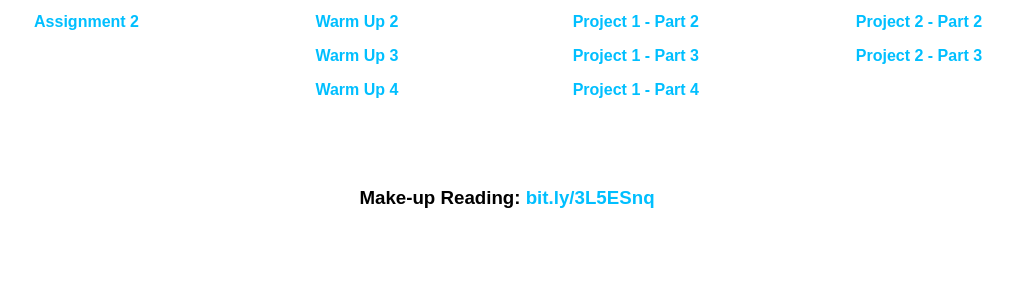
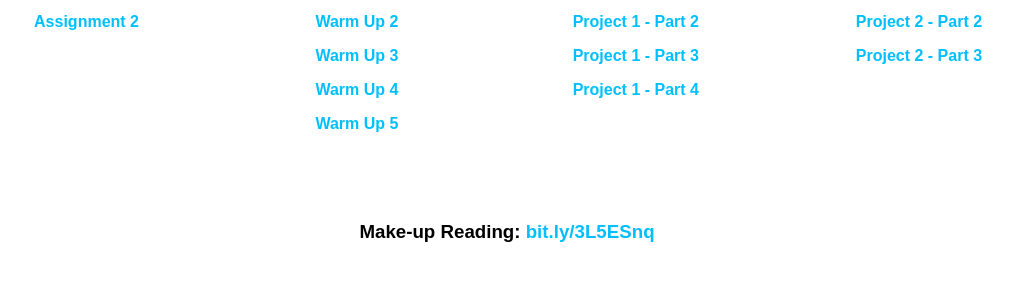
Before and after one commit to Mathhead200/Mathhead200.github.io, a plain HTML site: page ballou2406/index.html in a window 1280 px wide. Shown: the part 171-452 px from the top of the page, without its empty margins (133-1146 px from the left). Drawn offline with Linux system fonts and the light colour scheme; a web font is replaced by a local one.

Commit message:
Warm-Up 5

```diff
--- a/ballou2406/index.html
+++ b/ballou2406/index.html
@@ -24,6 +24,7 @@
 			<a href="warm-ups/warmup2.png">Warm Up 2</a>
 			<a href="warm-ups/warmup3.png">Warm Up 3</a>
 			<a href="warm-ups/warmup4.png">Warm Up 4</a>
+			<a href="warm-ups/warmup5.png">Warm Up 5</a>
 		</section>
 
 		<section>
```
Also changed, not shown: ballou2406/warm-ups/warmup5.png (added).
